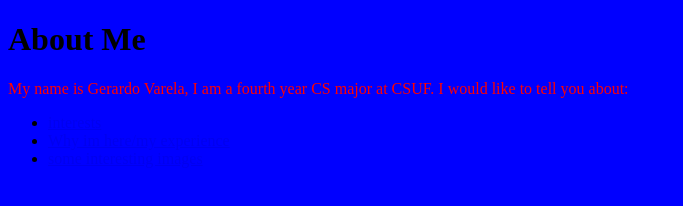
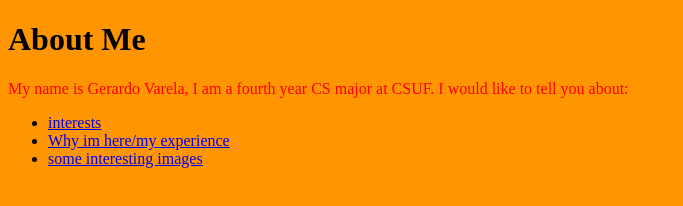
Before and after one commit to gavrela97/gavrela97.github.io, a plain HTML site: page index.html in a window 1280 px wide. Shown: the whole page, without its empty margins (0-683 px from the left). Drawn offline with Linux system fonts and the light colour scheme.

Commit message:
Update Style.css

```diff
--- a/Style.css
+++ b/Style.css
@@ -1,7 +1,7 @@
+html {
+    background-color: #ff9500;
+}
+
 p {
     color: red;
 }
-
-html {
-    background-color: blue;
-}
```
